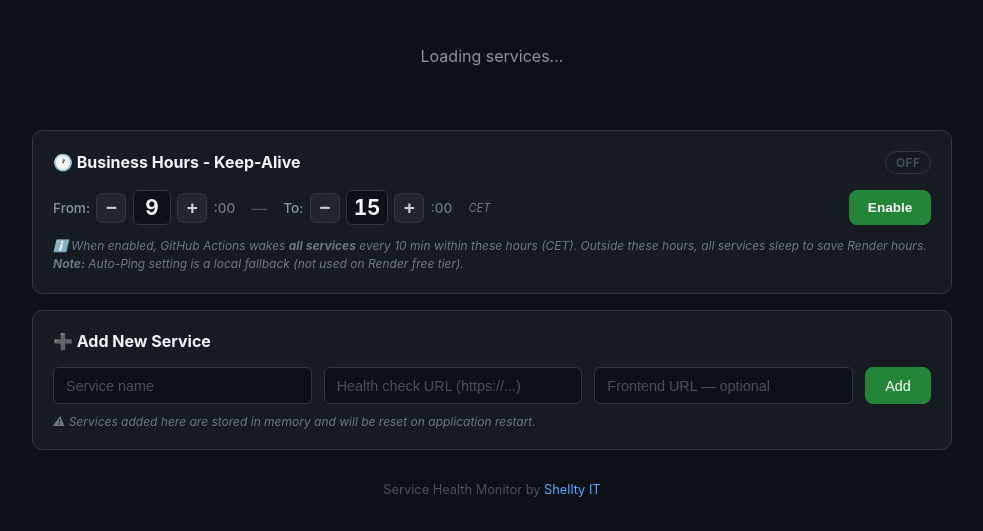
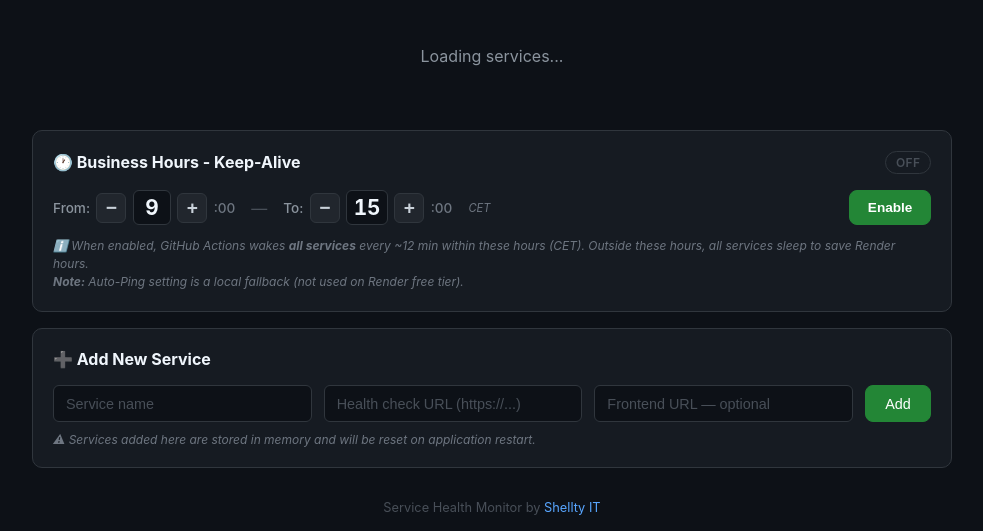
Before and after one commit to Shellty-IT/Shellty-Pulse, a Flask app: page / in a window 1280 px wide. Shown: the part 526-1057 px from the top of the page, without its empty margins (148-1131 px from the left). Before the commit the page ends 1023 px from the top, so only its background shows below. Run offline with Flask 3, Linux system fonts and the light colour scheme; data that the repository does not hold is empty.

Commit message:
fix: shift cron to avoid GitHub Actions throttling

```diff
--- a/pulse/templates/dashboard.html
+++ b/pulse/templates/dashboard.html
@@ -80,7 +80,7 @@
         <button id="bh-toggle-btn" class="btn-bh-toggle enable" onclick="toggleBusinessHours()">Enable</button>
     </div>
     <p class="bh-note">
-        ℹ️ When enabled, GitHub Actions wakes <strong>all services</strong> every 10 min within these hours (CET).
+        ℹ️ When enabled, GitHub Actions wakes <strong>all services</strong> every ~12 min within these hours (CET).
         Outside these hours, all services sleep to save Render hours.
         <br>
         <strong>Note:</strong> Auto-Ping setting is a local fallback (not used on Render free tier).
```
Also changed, not shown: .github/workflows/wake-shellty-pulse.yml, README.md.
